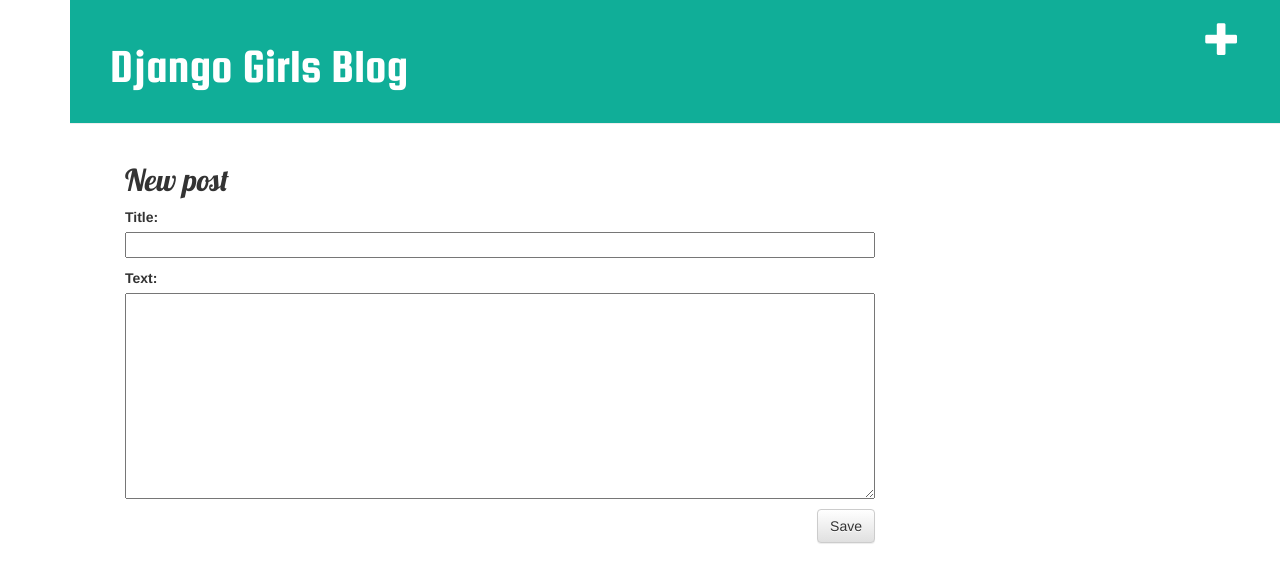
After one commit to barnesybooey/my-first-blog, a Django app: page /post/new/ in a window 1280 px wide. The commit adds this page. Shown: the top 583 px of the page. Run offline with Django 3.2, Linux system fonts and the light colour scheme; some libraries are stand-ins or nearby versions.

Commit message:
Posts can be edited

```diff
--- /dev/null
+++ b/blog/forms.py
@@ -0,0 +1,9 @@
+from django import forms
+
+from .models import Post
+
+class PostForm(forms.ModelForm):
+
+    class Meta:
+        model = Post
+        fields = ('title', 'text',)
--- a/blog/static/css/blog.css
+++ b/blog/static/css/blog.css
@@ -5,6 +5,7 @@ h1 a, h2 a {
 
 body {
     padding-left: 15px;
+    float: right;
 }
 
 .page-header {
@@ -25,10 +26,12 @@ body {
 
 h1, h2, h3, h4 {
     font-family: 'Lobster', cursive;
+
 }
 
 .date {
     color: #10AE98;
+
 }
 
 .save {
--- a/blog/templates/blog/base.html
+++ b/blog/templates/blog/base.html
@@ -4,12 +4,14 @@
         <title>Django Girls blog</title>
         <link rel="stylesheet" href="//maxcdn.bootstrapcdn.com/bootstrap/3.2.0/css/bootstrap.min.css">
         <link rel="stylesheet" href="//maxcdn.bootstrapcdn.com/bootstrap/3.2.0/css/bootstrap-theme.min.css">
-        <link rel="stylesheet" href="{% static 'css/blog.css' %}">
+
         <link href="https://fonts.googleapis.com/css2?family=Squada+One&display=swap" rel="stylesheet">
         <link href="//fonts.googleapis.com/css?family=Lobster&subset=latin,latin-ext" rel="stylesheet" type="text/css">
+        <link rel="stylesheet" href="{% static 'css/blog.css' %}">
     </head>
     <body>
         <div class="page-header">
+            <a href="{% url 'post_new' %}" class="top-menu"><span class="glyphicon glyphicon-plus"></span></a>
             <h1><a href="/">Django Girls Blog</a></h1>
         </div>
         <div class="content container">
--- a/blog/templates/blog/post_detail.html
+++ b/blog/templates/blog/post_detail.html
@@ -7,6 +7,7 @@
                 {{ post.published_date }}
             </div>
         {% endif %}
+        <a class="btn btn-default" href="{% url 'post_edit' pk=post.pk %}"><span class="glyphicon glyphicon-pencil"></span></a>
         <h2>{{ post.title }}</h2>
         <p>{{ post.text|linebreaksbr }}</p>
     </div>
--- /dev/null
+++ b/blog/templates/blog/post_edit.html
@@ -0,0 +1,9 @@
+{% extends 'blog/base.html' %}
+
+{% block content %}
+    <h2>New post</h2>
+    <form method="POST" class="post-form">{% csrf_token %}
+        {{ form.as_p }}
+        <button type="submit" class="save btn btn-default">Save</button>
+    </form>
+{% endblock %}
--- a/blog/urls.py
+++ b/blog/urls.py
@@ -3,4 +3,6 @@ from . import views
 urlpatterns = [
     path('', views.post_list, name='post_list'),
     path('post/<int:pk>/', views.post_detail, name='post_detail'),
+    path('post/new/', views.post_new, name='post_new'),
+    path('post/<int:pk>/edit/', views.post_edit, name='post_edit'),
 ]
--- a/blog/views.py
+++ b/blog/views.py
@@ -2,6 +2,8 @@ from django.shortcuts import render
 from django.utils import timezone
 from .models import Post
 from django.shortcuts import render, get_object_or_404
+from .forms import PostForm
+from django.shortcuts import redirect
 # Create your views here.
 def post_list(request):
     posts = Post.objects.filter(published_date__lte=timezone.now()).order_by('published_date')
@@ -9,3 +11,29 @@ def post_list(request):
 def post_detail(request, pk):
     post = get_object_or_404(Post, pk=pk)
     return render(request, 'blog/post_detail.html', {'post': post})
+def post_new(request):
+    if request.method == "POST":
+        form = PostForm(request.POST)
+        if form.is_valid():
+            post = form.save(commit=False)
+            post.author = request.user
+            post.published_date = timezone.now()
+            post.save()
+            return redirect('post_detail', pk=post.pk)
+    else:
+        form = PostForm()
+    return render(request, 'blog/post_edit.html', {'form': form})
+
+def post_edit(request, pk):
+    post = get_object_or_404(Post, pk=pk)
+    if request.method == "POST":
+        form = PostForm(request.POST, instance=post)
+        if form.is_valid():
+            post = form.save(commit=False)
+            post.author = request.user
+            post.published_date = timezone.now()
+            post.save()
+            return redirect('post_detail', pk=post.pk)
+    else:
+        form = PostForm(instance=post)
+    return render(request, 'blog/post_edit.html', {'form': form})
```
